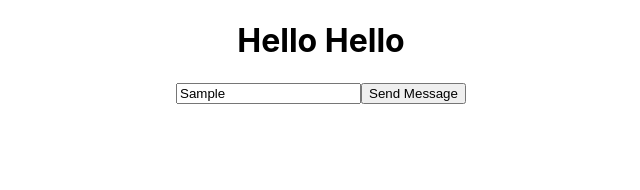
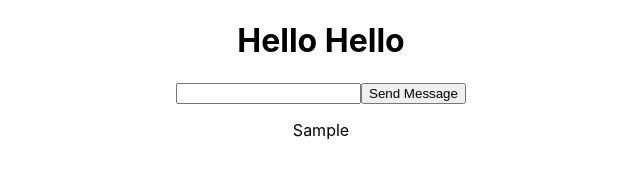
Before and after one commit to ivanleeswe/fbmessenger_react_firebase, a React (Create React App) app: page / in a window 1280 px wide. Both pictures are taken after typing "Sample" into the empty fields and a click on the button "Send Message". Shown: the top 190 px of the page, without its empty margins (319-959 px from the left). Built offline with nearby package versions, Linux system fonts and the light colour scheme.

Commit message:
Build form to include input field and button. Implement functionto render message list

```diff
--- a/package.json
+++ b/package.json
@@ -3,6 +3,7 @@
   "version": "0.1.0",
   "private": true,
   "dependencies": {
+    "@material-ui/core": "^4.11.0",
     "@testing-library/jest-dom": "^4.2.4",
     "@testing-library/react": "^9.3.2",
     "@testing-library/user-event": "^7.1.2",
--- a/src/App.js
+++ b/src/App.js
@@ -3,16 +3,29 @@ import './App.css';
 
 function App() {
   const [input, setInput] = useState('');
+  const [messages, setMessages] = useState([]);
 
   const sendMessage = event => {
-
+    event.preventDefault();
+    setMessages([...messages, input]);
+    setInput('');
   }
 
   return (
     <div className="App">
       <h1>Hello Hello</h1>
-      <input value={input} onChange={event => setInput(event.target.value)}/>
-      <button onClick={sendMessage}>Send Message</button>
+
+      <form>
+        <input value={input} onChange={event => setInput(event.target.value)}/>
+        <button type='submit' onClick={sendMessage}>Send Message</button>
+      </form>
+
+
+      {
+        messages.map(message => (
+          <p>{message}</p>
+        ))
+      }
     </div>
   );
 }
```
Also changed, not shown: 1 other file (tests, documents, lock files or other folders).
